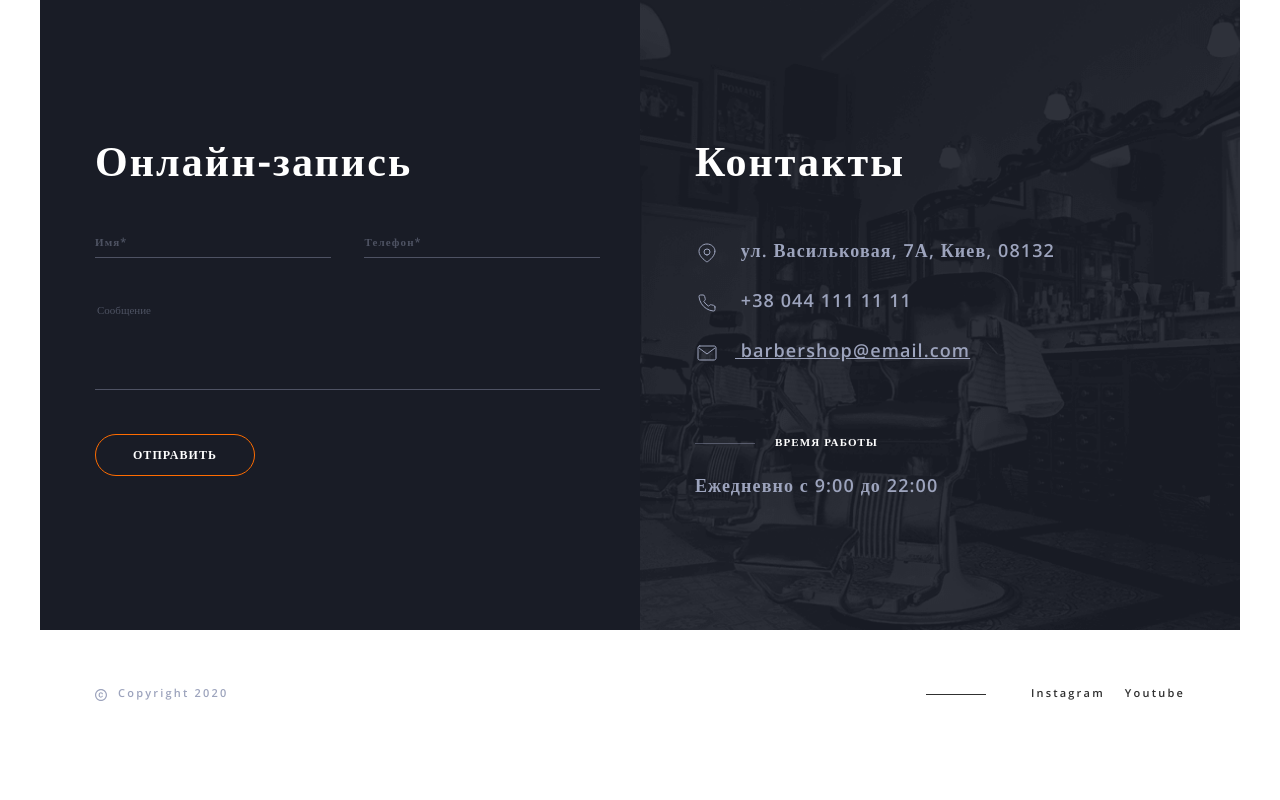
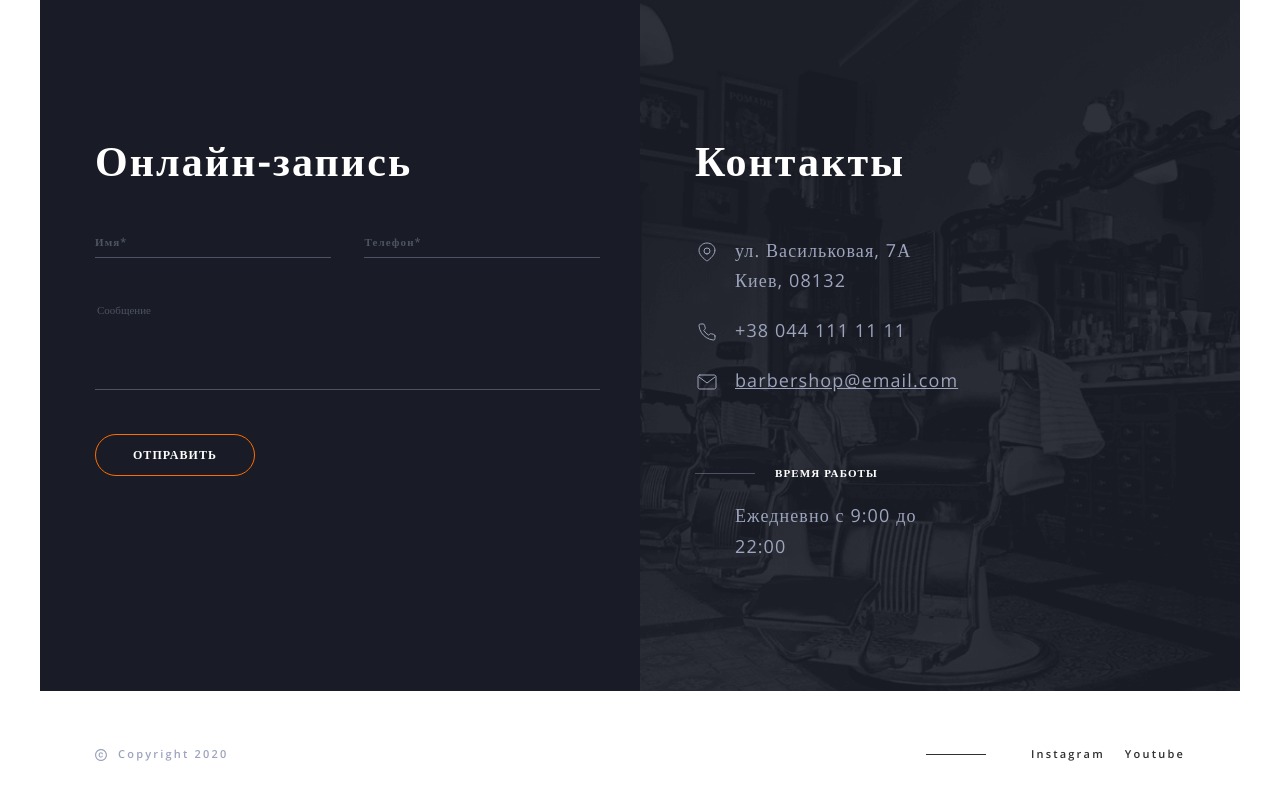
Before and after one commit to Dmytro-Chernomord/Project_HTML_CSS, a website built with Parcel: page src/index.html in a window 1280 px wide. Shown: the part 4353-5153 px from the top of the page. Before the commit the page ends 5110 px from the top, so only its background shows below. Built offline with nearby package versions, Linux system fonts and the light colour scheme.

Commit message:
Убирает запятую и переносит текст

```diff
--- a/src/partials/footer.html
+++ b/src/partials/footer.html
@@ -31,7 +31,9 @@
 							<svg class="footer-icon" width="24px" height="24px">
 								<use href="./images/footer-section/footer-icons.svg#map"></use>
 							</svg>
-							ул. Васильковая, 7А, Киев, 08132
+							ул. Васильковая, 7А
+							<span class="address-element">,</span>
+							Киев, 08132
 						</p>
 						<a class="address" href="tel:380441111111">
 							<svg class="footer-icon" width="24px" height="24px">
--- a/src/sass/_footer.scss
+++ b/src/sass/_footer.scss
@@ -166,21 +166,36 @@
 	}
 }
 .address {
+	position: relative;
+	padding-left: 40px;
 	display: block;
+	font-weight: 400;
 	font-family: Open Sans;
 	font-size: 18px;
 	line-height: 1.67;
+
+	@media screen and (min-width: 768px) {
+		max-width: 270px;
+	}
 
 	&:not(:last-child) {
 		margin-bottom: 20px;
 	}
 }
+
+.address-element {
+	@media screen and (min-width: 768px) {
+		display: none;
+	}
+}
+
 .address.mail {
 	text-decoration: underline;
 }
 .footer-icon {
-	margin-right: 16px;
-	vertical-align: middle;
+	position: absolute;
+	top: 5px;
+	left: 0;
 	--color1: currentColor;
 }
 
```
